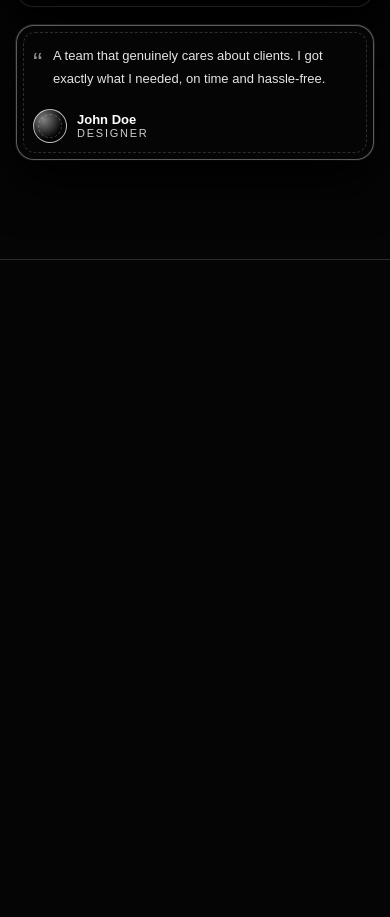
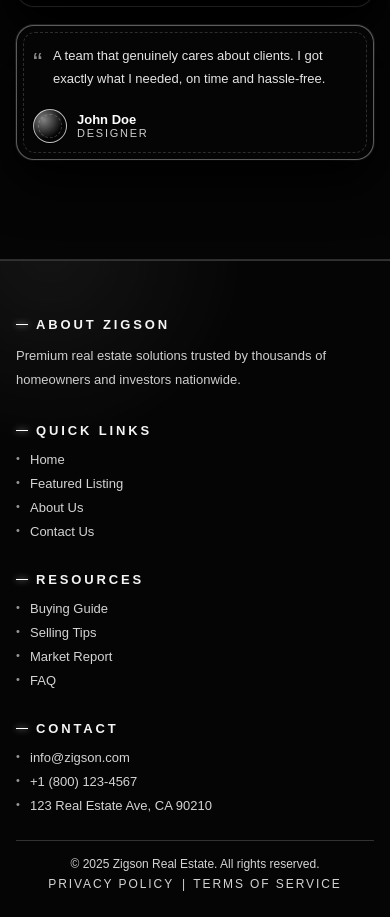
Before and after one commit to praneashMG/Grow-park-New, a plain HTML site: page index.html in a window 390 px wide. Shown: the part 8663-9580 px from the top of the page. Before the commit the page ends 8923 px from the top, so only its background shows below. Drawn offline with Linux system fonts and the light colour scheme.

Commit message:
INDEX PAGE

```diff
--- a/index.html
+++ b/index.html
@@ -2709,6 +2709,196 @@
     0 24px 60px rgba(0,0,0,1),
     0 0 0 1px rgba(255,255,255,0.12);
   transition: transform 0.2s ease, box-shadow 0.2s ease;
+}
+/* -------------------------------------- */
+/* FOOTER – OLD THEME + RESPONSIVE        */
+/* -------------------------------------- */
+
+.footer {
+  position: relative;
+  background: #050505;
+  color: #f5f5f5;
+  padding: 50px 16px 26px;
+  border-top: 1px solid rgba(255,255,255,0.18);
+  overflow: hidden;
+}
+
+/* subtle glow */
+.footer::before {
+  content: "";
+  position: absolute;
+  width: 420px;
+  height: 420px;
+  border-radius: 50%;
+  background: radial-gradient(circle, rgba(255,255,255,0.08), transparent 65%);
+  top: -220px;
+  left: -160px;
+  filter: blur(8px);
+  opacity: 0.75;
+  mix-blend-mode: screen;
+  pointer-events: none;
+}
+
+/* faint film grain */
+.footer::after {
+  content: "";
+  position: absolute;
+  inset: 0;
+  opacity: 0.24;
+  background-image:
+    radial-gradient(circle, rgba(255,255,255,0.12) 1px, transparent 1px);
+  background-size: 3px 3px;
+  mix-blend-mode: soft-light;
+  pointer-events: none;
+}
+
+.footer-container {
+  position: relative;
+  max-width: 1120px;
+  margin: 0 auto 26px;
+  display: grid;
+  grid-template-columns: repeat(4, minmax(0, 1fr));
+  gap: 26px;
+  z-index: 1;
+}
+
+/* responsive layout: 4 → 2 → 1 */
+@media (max-width: 960px) {
+  .footer-container {
+    grid-template-columns: repeat(2, minmax(0, 1fr));
+  }
+}
+
+@media (max-width: 640px) {
+  .footer-container {
+    grid-template-columns: minmax(0, 1fr);
+  }
+}
+
+/* columns */
+
+.footer-column {
+  position: relative;
+  padding-right: 10px;
+}
+
+/* small vertical accent line on titles */
+.footer-title {
+  font-size: 13px;
+  letter-spacing: 0.22em;
+  text-transform: uppercase;
+  margin-bottom: 12px;
+  display: inline-flex;
+  align-items: center;
+  gap: 8px;
+}
+
+.footer-title::before {
+  content: "";
+  width: 12px;
+  height: 1px;
+  background: #ffffff;
+  box-shadow: 0 0 6px rgba(255,255,255,0.9);
+}
+
+/* body text */
+
+.footer-text {
+  font-size: 13px;
+  line-height: 1.8;
+  color: #e5e5e5;
+  opacity: 0.9;
+}
+
+/* links */
+
+.footer-links {
+  list-style: none;
+  padding: 0;
+  margin: 0;
+}
+
+.footer-links li + li {
+  margin-top: 6px;
+}
+
+.footer-links a {
+  font-size: 13px;
+  color: #d4d4d4;
+  text-decoration: none;
+  position: relative;
+  padding-left: 14px;
+  transition: color 0.2s ease, transform 0.15s ease;
+}
+
+/* bullet style like old list marker */
+.footer-links a::before {
+  content: "•";
+  position: absolute;
+  left: 0;
+  top: 0;
+  font-size: 11px;
+  opacity: 0.7;
+}
+
+/* hover effect: slight lift & brighten */
+.footer-links a:hover {
+  color: #ffffff;
+  transform: translateX(2px);
+}
+
+/* HR line */
+
+.footer-line {
+  border: none;
+  border-top: 1px solid rgba(255,255,255,0.18);
+  max-width: 1120px;
+  margin: 0 auto 12px;
+  position: relative;
+  z-index: 1;
+}
+
+/* FOOTER BOTTOM */
+
+.footer-bottom {
+  max-width: 1120px;
+  margin: 0 auto;
+  padding-top: 4px;
+  display: flex;
+  align-items: center;
+  justify-content: space-between;
+  font-size: 12px;
+  color: #d4d4d4;
+  position: relative;
+  z-index: 1;
+}
+
+/* responsive bottom layout */
+@media (max-width: 640px) {
+  .footer-bottom {
+    flex-direction: column;
+    gap: 6px;
+    text-align: center;
+  }
+}
+
+.footer-bottom-links {
+  display: flex;
+  align-items: center;
+  gap: 8px;
+}
+
+.footer-bottom-links a {
+  font-size: 12px;
+  text-decoration: none;
+  color: #d4d4d4;
+  text-transform: uppercase;
+  letter-spacing: 0.16em;
+  transition: color 0.2s ease;
+}
+
+.footer-bottom-links a:hover {
+  color: #ffffff;
 }
 
 
@@ -3357,6 +3547,59 @@
   </div>
 </section>
 
+<footer class="footer">
+    <div class="footer-container">
+
+        <div class="footer-column">
+            <h3 class="footer-title">ABOUT ZIGSON</h3>
+            <p class="footer-text">
+                Premium real estate solutions trusted by thousands of homeowners and investors
+                nationwide.
+            </p>
+        </div>
+
+        <div class="footer-column">
+            <h3 class="footer-title">QUICK LINKS</h3>
+            <ul class="footer-links">
+                <li><a href="index.html">Home</a></li>
+                <li><a href="feature-listings.html">Featured Listing</a></li>
+                <li><a href="about.html">About Us</a></li>
+                <li><a href="contact-us.html">Contact Us</a></li>
+            </ul>
+        </div>
+
+        <div class="footer-column">
+            <h3 class="footer-title">RESOURCES</h3>
+            <ul class="footer-links">
+                <li><a href="#">Buying Guide</a></li>
+                <li><a href="#">Selling Tips</a></li>
+                <li><a href="#">Market Report</a></li>
+                <li><a href="#">FAQ</a></li>
+            </ul>
+        </div>
+
+        <div class="footer-column">
+            <h3 class="footer-title">CONTACT</h3>
+            <ul class="footer-links">
+                <li><a href="mailto:info@zigson.com">info@zigson.com</a></li>
+                <li><a href="#">+1 (800) 123-4567</a></li>
+                <li><a href="#">123 Real Estate Ave, CA 90210</a></li>
+            </ul>
+        </div>
+
+    </div>
+
+    <hr class="footer-line">
+
+    <div class="footer-bottom">
+        <p>© 2025 Zigson Real Estate. All rights reserved.</p>
+        <div class="footer-bottom-links">
+            <a href="#">Privacy Policy</a>
+            <span>|</span>
+            <a href="#">Terms of Service</a>
+        </div>
+    </div>
+</footer>
 
 </body>
 </html>
```
